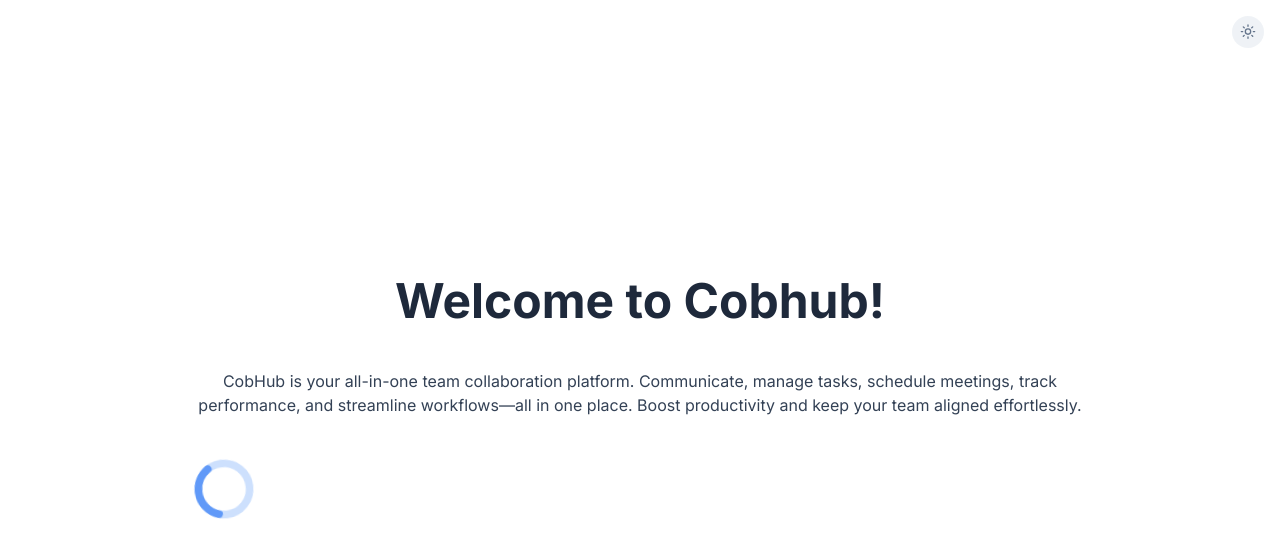
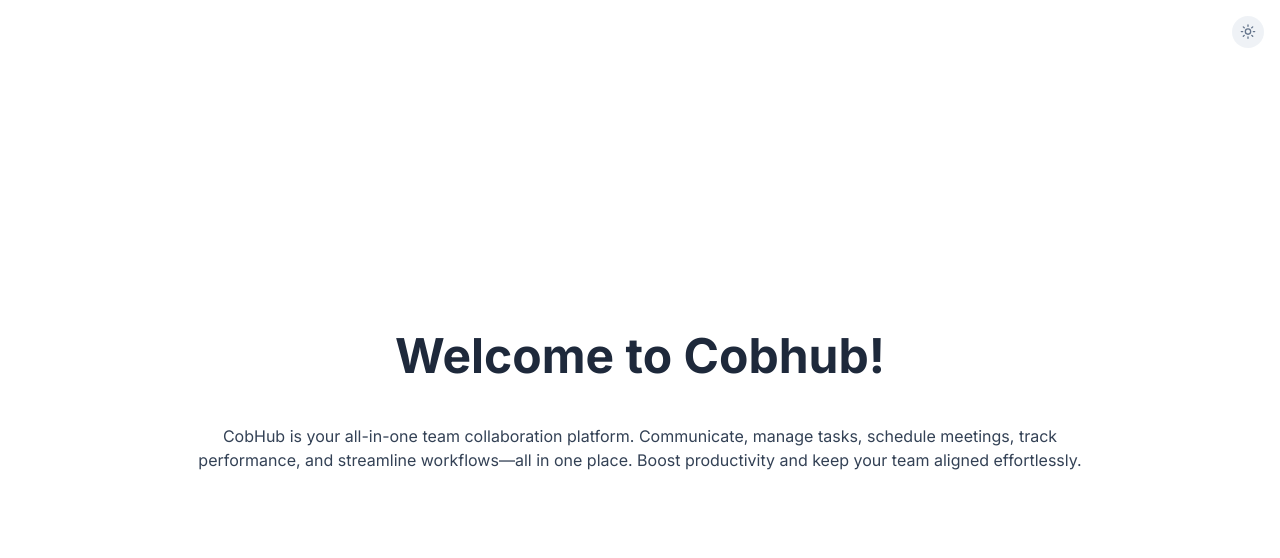
Before and after one commit to babarkamal114/cobhub, a Next.js app: page / in a window 1280 px wide. Shown: the top 558 px of the page. Built offline with nearby package versions, Linux system fonts and the light colour scheme.

Commit message:
feat: add loader component

```diff
--- a/src/app/page.tsx
+++ b/src/app/page.tsx
@@ -1,7 +1,7 @@
 'use client';
 
 import ThemeSwitch from '@/components/theme-toggle';
-import { Loader, Typography } from 'ui-components';
+import { Typography } from 'ui-components';
 
 export default function Home() {
   return (
@@ -16,7 +16,6 @@ export default function Home() {
           meetings, track performance, and streamline workflows—all in one place. Boost productivity
           and keep your team aligned effortlessly.
         </Typography>
-        <Loader size="xl" thickness="lg" color="info" />
       </div>
     </main>
   );
```
